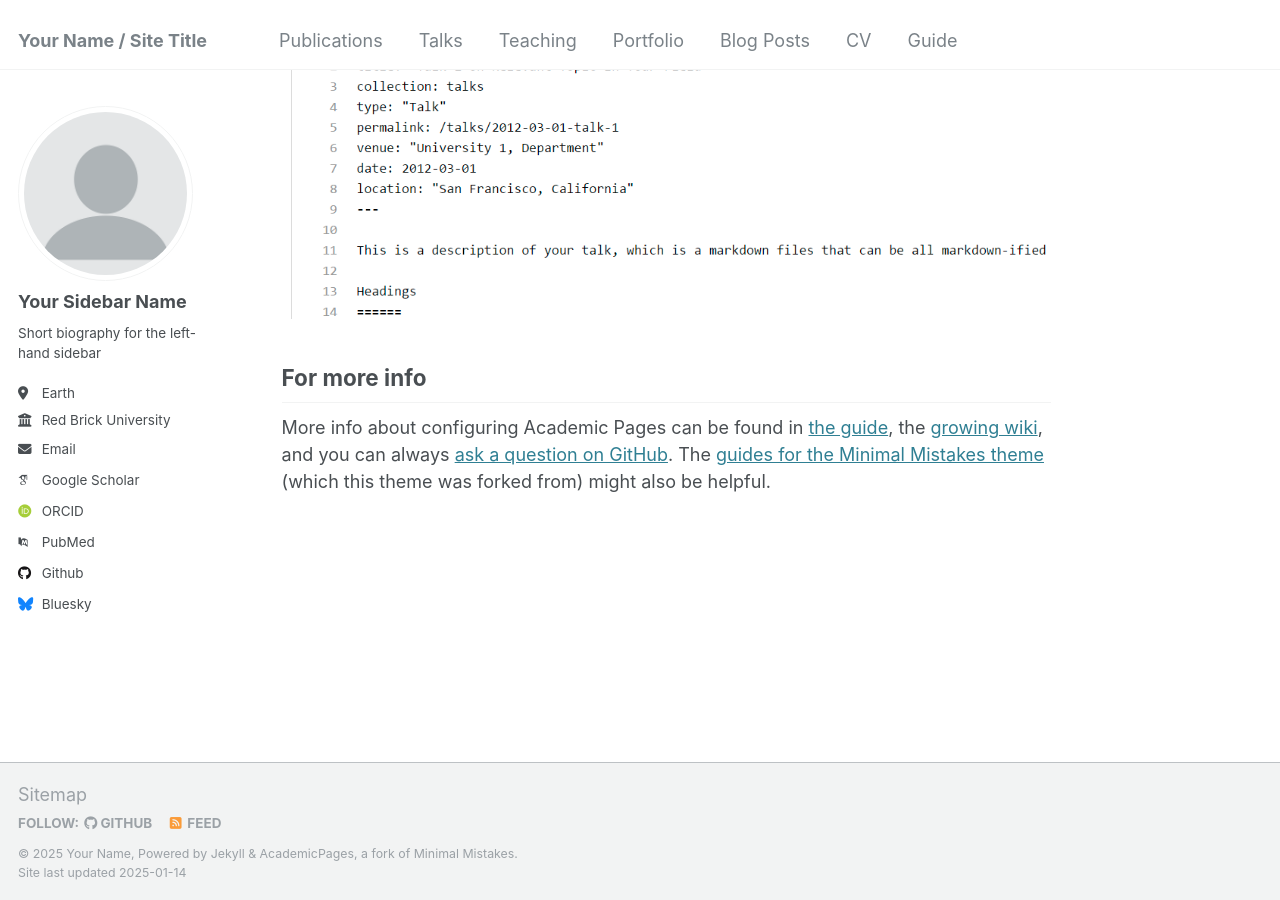
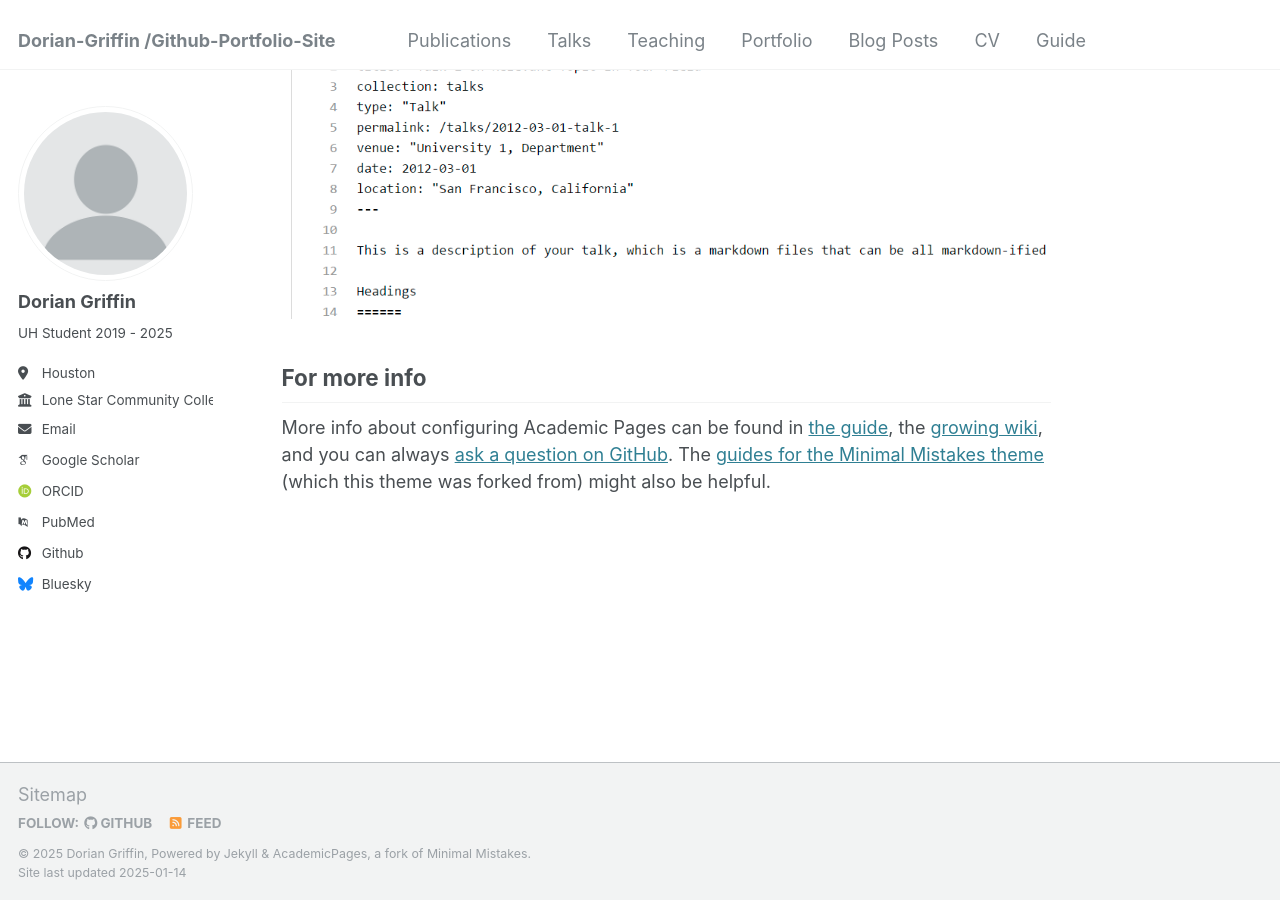
Before and after one commit to DorianGriffin/Griffin.github.io, a Jekyll site: the page built from _pages/about.md, in a window 1280 px wide and 900 px high, scrolled down 2643 px. Built offline with Jekyll 4.4.1, drawn with Linux system fonts in a browser that asks for light colours; some web fonts are replaced.

Commit message:
Update _config.yml
Added site wide information

```diff
--- a/_config.yml
+++ b/_config.yml
@@ -8,13 +8,13 @@
 
 # Basic Site Settings
 locale                   : "en-US"
-title                    : "Your Name / Site Title"
+title                    : "Dorian-Griffin /Github-Portfolio-Site"
 title_separator          : "-"
-name                     : &name "Your Name"
-description              : &description "personal description"
-url                      : https://academicpages.github.io # the base hostname & protocol for your site e.g. "https://[your GitHub username].github.io"
+name                     : &name "Dorian Griffin"
+description              : &description "UH Student 2019-2025"
+url                      : https://Griffin.github.io # the base hostname & protocol for your site e.g. "https://[your GitHub username].github.io"
 baseurl                  : "" # the subpath of your site, e.g. "/blog"
-repository               : "academicpages/academicpages.github.io"
+repository               : "academicpages/Griffin.github.io"
 
 # Site Author - The following control what appear as part of the author content on the side bar.
 #               If a field is blank the icon and link will not appear, otherwise it will be shown.
@@ -22,13 +22,13 @@ repository               : "academicpages/academicpages.github.io"
 author:
   # Biographic information
   avatar           : "profile.png"
-  name             : "Your Sidebar Name"
+  name             : "Dorian Griffin"
   pronouns         : # example: "she/her"
-  bio              : "Short biography for the left-hand sidebar"
-  location         : "Earth"
-  employer         : "Red Brick University"
+  bio              : "UH Student 2019 - 2025"
+  location         : "Houston"
+  employer         : "Lone Star Community College"
   uri              : # URL
-  email            : "none@example.org"
+  email            : "dorianagriffin@gmail.com"
 
   # Academic websites
   arxiv            : # URL - Update with the correct link to your profile
```
